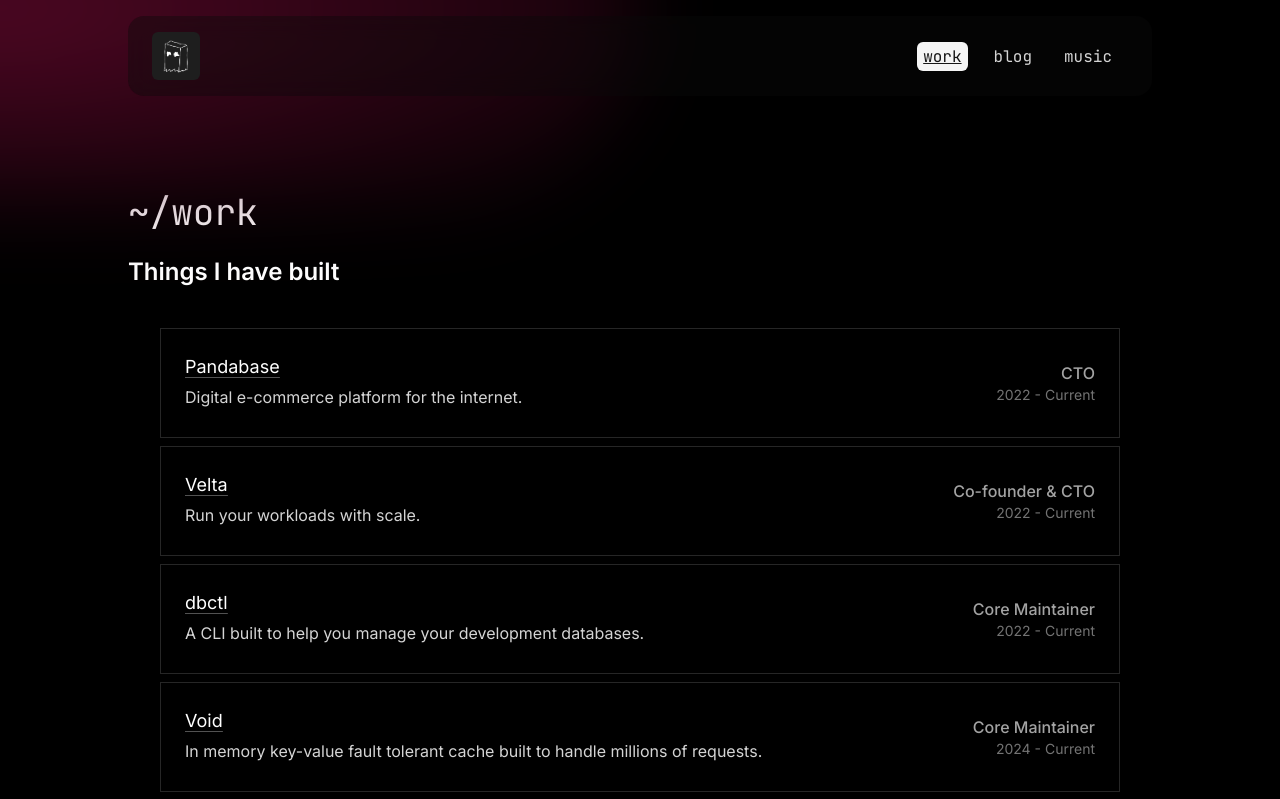
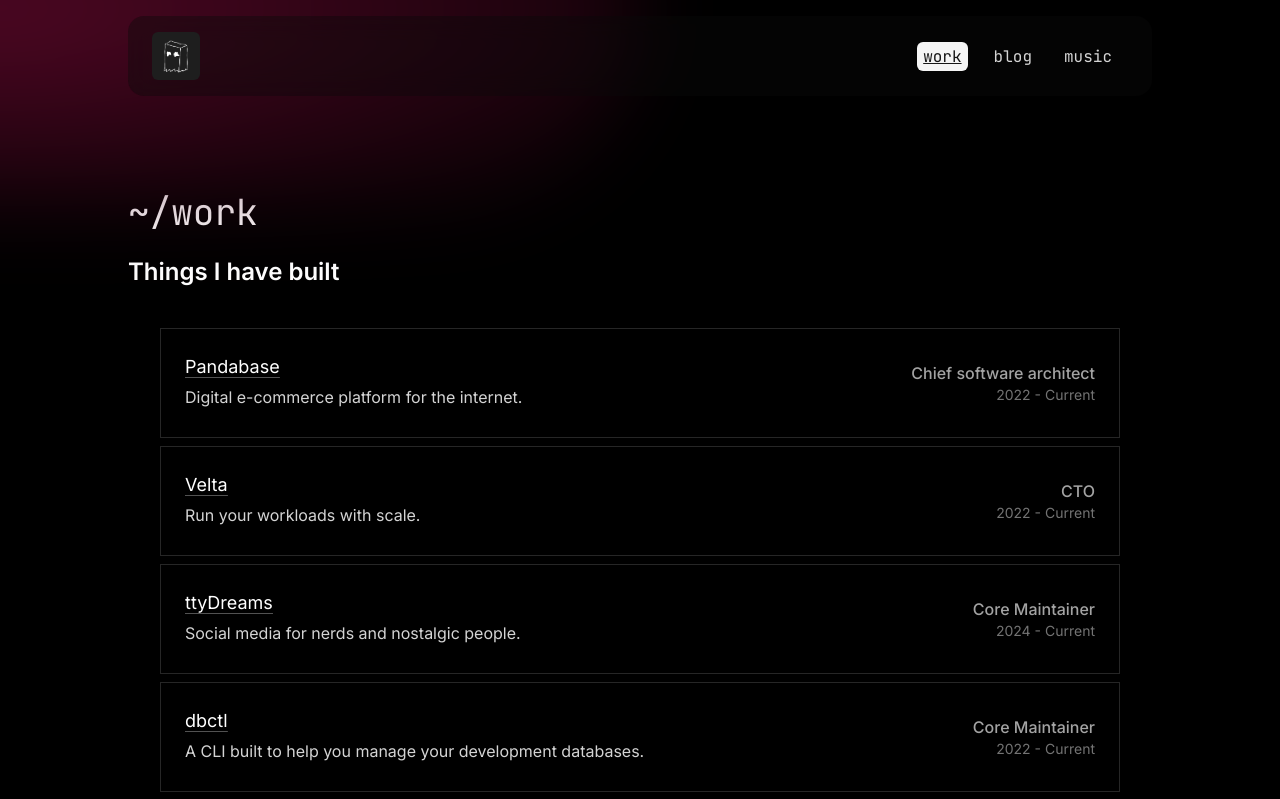
Before and after one commit to aelpxy/aelpxy.dev, a Next.js app: page /work in a window 1280 px wide. Shown: the top 799 px of the page. Built offline with nearby package versions, Linux system fonts and the light colour scheme.

Commit message:
chore: updated roles

```diff
--- a/src/app/work/page.tsx
+++ b/src/app/work/page.tsx
@@ -24,17 +24,24 @@ type Job = {
 const jobs: Job[] = [
   {
     title: 'Pandabase',
-    jobTitle: 'CTO',
+    jobTitle: 'Chief software architect',
     link: 'https://pandabase.io',
     year: `2022 - Current`,
     description: 'Digital e-commerce platform for the internet.',
   },
   {
     title: 'Velta',
-    jobTitle: 'Co-founder & CTO',
+    jobTitle: 'CTO',
     link: 'https://velta.dev',
     year: `2022 - Current`,
     description: 'Run your workloads with scale.',
+  },
+  {
+    title: 'ttyDreams',
+    jobTitle: 'Core Maintainer',
+    link: 'https://github.com/ttyDreams',
+    year: `2024 - Current`,
+    description: 'Social media for nerds and nostalgic people.',
   },
   {
     title: 'dbctl',
@@ -45,7 +52,7 @@ const jobs: Job[] = [
   },
   {
     title: 'Void',
-    jobTitle: 'Core Maintainer',
+    jobTitle: 'Maintainer',
     link: 'https://github.com/zotehq/void',
     year: `2024 - Current`,
     description:
```
